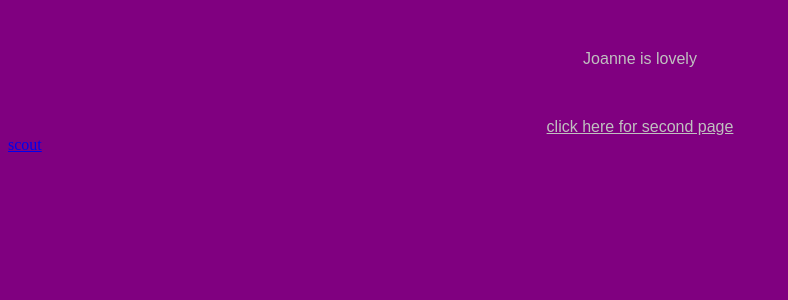
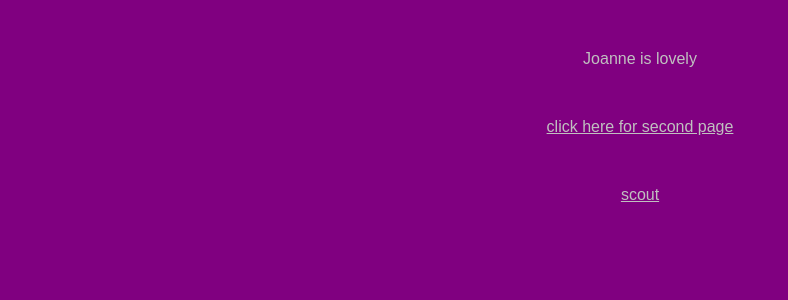
Before and after one commit to mjsutherland/mjsutherland.github.io, a Jekyll site: the page index.html, which Jekyll copies as it is, in a window 1280 px wide. Shown: the top 300 px of the page, without its empty margins (0-788 px from the left). Built offline with Jekyll 4.4.1, drawn with Linux system fonts in a browser that asks for light colours.

Commit message:
Update index.html

```diff
--- a/index.html
+++ b/index.html
@@ -8,6 +8,6 @@
   <body>
   <p class="text">Joanne is lovely</p>
   <a class="text" href="mjsutherland.github.io/second_page">click here for second page</a>
-  <a href="indianmotorcycle.com/en-us/scout-thunder-black-smoke">scout</a>
+  <a class="text" href="indianmotorcycle.com/en-us/scout-thunder-black-smoke">scout</a>
   </body>
 </html>
```
